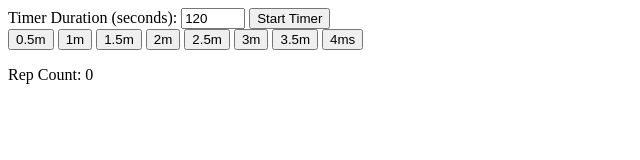
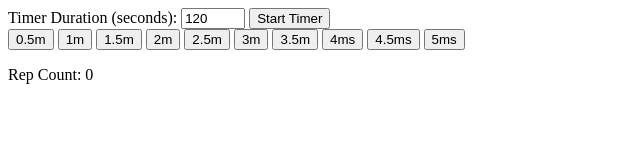
Before and after one commit to demerssam2/pushup, a plain HTML site: page index.html in a window 1280 px wide. Shown: the whole page, without its empty margins (0-640 px from the left). Drawn offline with Linux system fonts and the light colour scheme.

Commit message:
index.html

```diff
--- a/index.html
+++ b/index.html
@@ -27,6 +27,8 @@
     <button onclick="setTimer(180)">3m</button>
     <button onclick="setTimer(210)">3.5m</button>
     <button onclick="setTimer(240)">4ms</button>
+    <button onclick="setTimer(270)">4.5ms</button>
+    <button onclick="setTimer(300)">5ms</button>
 </div>
 <p id="timer"></p>
 <p id="repCount">Rep Count: 0</p>
```
